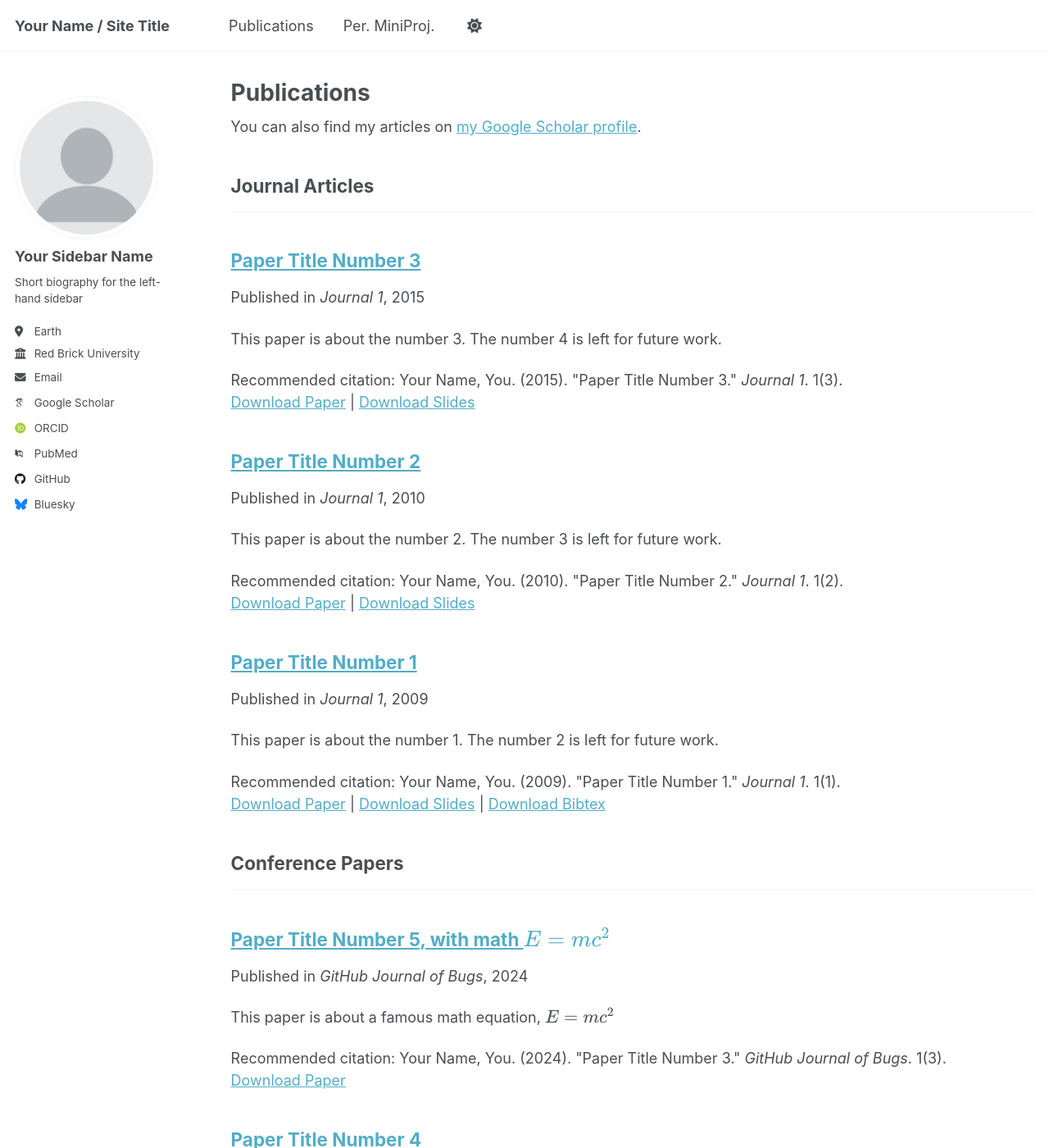
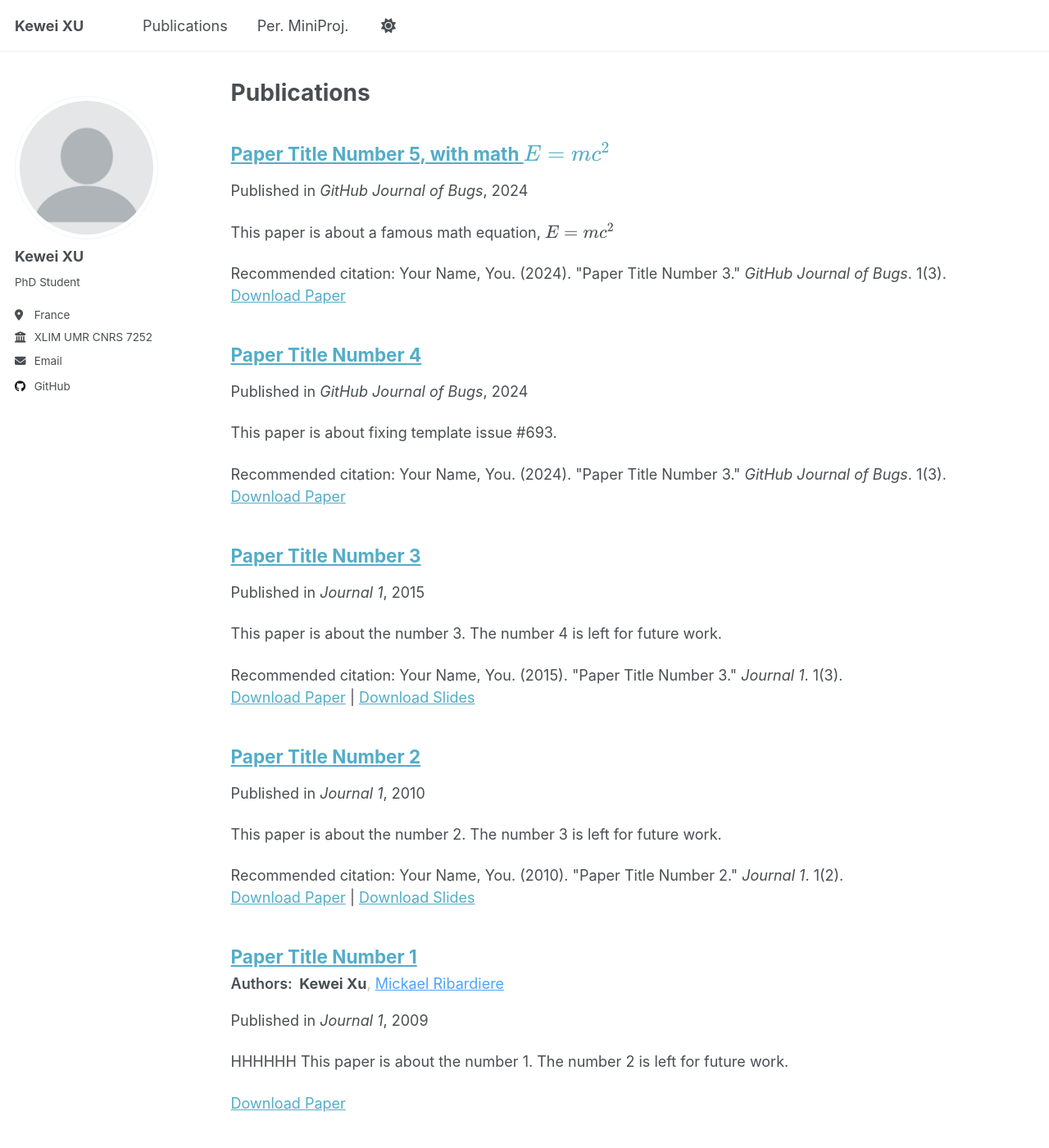
Before and after one commit to kewei-xu/kewei-xu.github.io, a Jekyll site: the page built from _pages/publications.html, in a window 1280 px wide and 1400 px high. Shown: the whole window at 82% size. Built offline with Jekyll 4.4.1, drawn with Linux system fonts in a browser that asks for light colours; some web fonts are replaced; a script that is not in the unit is left out; some of the changed text lies outside the part shown.

Commit message:
editing template of publication page

```diff
--- a/_config.yml
+++ b/_config.yml
@@ -9,10 +9,10 @@
 # Basic Site Settings
 locale                   : "en-US"
 site_theme               : "default" # Currently available options are "default", "air"
-title                    : "Your Name / Site Title"
+title                    : "Kewei XU"
 title_separator          : "-"
-name                     : &name "Your Name"
-description              : &description "Your Name's academic portfolio"   # Update this with a general description of your site, this is the default if not overridden by a page
+name                     : &name "Kewei XU (徐可为)"
+description              : &description "Kewei's personal page"   # Update this with a general description of your site, this is the default if not overridden by a page
 url                      : https://kewei-xu.github.io # The base hostname & protocol for your site e.g. "https://[your GitHub username].github.io",
                                                            # or if you already have some other page hosted on Github then use "https://[your GitHub username].github.io/[Your Repo Name]"
 baseurl                  : "" # the subpath of your site, e.g. "/blog"
@@ -24,23 +24,23 @@
 author:
   # Biographic information
   avatar           : "profile.png"
-  name             : "Your Sidebar Name"
+  name             : "Kewei XU"
   pronouns         : # example: "she/her"
-  bio              : "Short biography for the left-hand sidebar"
-  location         : "Earth"
-  employer         : "Red Brick University"
-  uri              : # URL
-  email            : "none@example.org"
+  bio              : "PhD Student"
+  location         : "France"
+  employer         : "XLIM UMR CNRS 7252"
+  uri              : #"kewei.xu50@gmail.com"
+  email            : "kewei.xu@univ-poitiers.fr"
 
   # Academic websites
   academia         : # URL
   arxiv            : # URL - Update with the correct link to your profile
-  googlescholar    : "https://scholar.google.com/citations?user=PS_CX0AAAAAJ"
+  googlescholar    : #"https://scholar.google.com/citations?user=PS_CX0AAAAAJ"
   inspire-hep      : # URL
   impactstory      : # URL
-  orcid            : "http://orcid.org/yourorcidurl"
+  orcid            : #"http://orcid.org/yourorcidurl"
   semantic         : # URL
-  pubmed           : "https://www.ncbi.nlm.nih.gov/pubmed/?term=john+snow"
+  pubmed           : #"https://www.ncbi.nlm.nih.gov/pubmed/?term=john+snow"
   researchgate     : # URL
   scopus           : # URL
 
@@ -48,13 +48,13 @@
   bitbucket        : # Username - Update with your username on the site
   codepen          : # Username
   dribbble         : # Username
-  github           : "academicpages"
+  github           : "kewei-xu"
   kaggle           : # Username
   stackoverflow    : # User number or user number and name (i.e., use "1" or "1/jeff-atwood")
 
   # Social media
   artstation       : # Username
-  bluesky          : "bsky.app" # Replace this with you Bluesky username
+  bluesky          : #"bsky.app" # Replace this with you Bluesky username
   facebook         : # Username
   flickr           : # Username
   foursquare       : # Username
@@ -81,12 +81,12 @@
 
 # Publication Category - The following the list of publication categories and their headings
 publication_category:
-  books:
-    title: 'Books'
-  manuscripts:
-    title: 'Journal Articles'
-  conferences:
-    title: 'Conference Papers'
+  # books:
+  #   title: 'Books'
+  # manuscripts:
+  #   title: 'Journal Articles'
+  # conferences:
+  #   title: 'Conference Papers'
 
 # Site Settings
 teaser                   :  # filename of teaser fallback teaser image placed in /images/ for social media previews
--- a/_includes/archive-single.html
+++ b/_includes/archive-single.html
@@ -37,6 +37,39 @@
     {% if post.read_time %}
       <p class="page__meta"><i class="fa fa-clock" aria-hidden="true"></i> {% include read-time.html %}</p>
     {% endif %}
+
+
+    {%- comment -%} ——— Author block (with link style) ——— {%- endcomment -%}
+    {%- if post.authors or post.author -%}
+      <p class="page__meta author-line">
+        <strong class="author-label">Authors: </strong>
+        {%- if post.authors -%}
+          {%- for a in post.authors -%}
+            {%- assign name = a.name | default: a -%}
+            {%- assign url = a.url | default: "" -%}
+
+            {%- if name contains "Kewei Xu" -%}
+              {%- assign name_html = "<strong>" | append: name | append: "</strong>" -%}
+            {%- else -%}
+              {%- assign name_html = name -%}
+            {%- endif -%}
+
+            {%- if url != "" -%}
+              <a class="author-link" href="{{ url }}">{{ name_html }}</a>
+            {%- else -%}
+              <span class="author-nolink">{{ name_html }}</span>
+            {%- endif -%}
+
+            {%- unless forloop.last -%}, {% endunless -%}
+          {%- endfor -%}
+        {%- else -%}
+          {{ post.author }}
+        {%- endif -%}
+      </p>
+    {%- endif -%}
+
+
+
 
         {% if post.collection == 'teaching' %}
           <p> {{ post.type }}, <i>{{ post.venue }}</i>, {{ post.date | default: "1900-01-01" | date: "%Y" }} </p>
--- /dev/null
+++ b/_sass/custom.scss
@@ -0,0 +1,26 @@
+/* === Custom author line === */
+.archive__item .author-line {
+  font-size: 1.0em;
+  font-weight: 400;
+  margin: 0.25em 0;
+}
+
+.archive__item .author-line .author-label {
+  color: #494e52;       /* 你想要的颜色，比如黑色 */
+  font-weight: 600;     /* 加粗 */
+  margin-right: 4px;    /* 稍微拉开后面作者的间距 */
+}
+
+.archive__item .author-line .author-nolink {
+  color: #494e52; /* 无链接作者：灰 */
+}
+
+.archive__item .author-line .author-link {
+  color: #4da3ff;           /* 有链接作者：蓝 */
+  text-decoration: underline;
+}
+
+.archive__item .author-line .author-link:hover {
+  color: #1e90ff;
+  text-decoration-thickness: 2px;
+}
--- a/assets/css/main.scss
+++ b/assets/css/main.scss
@@ -39,5 +39,7 @@
 
     "vendor/font-awesome/fontawesome",
     "vendor/font-awesome/solid",
-    "vendor/font-awesome/brands"
+    "vendor/font-awesome/brands",
+
+    "custom"
 ;
```
Also changed, not shown: _pages/about.md (+12 -3 lines), _publications/2009-10-01-paper-title-number-1.md (+8 -5 lines).
